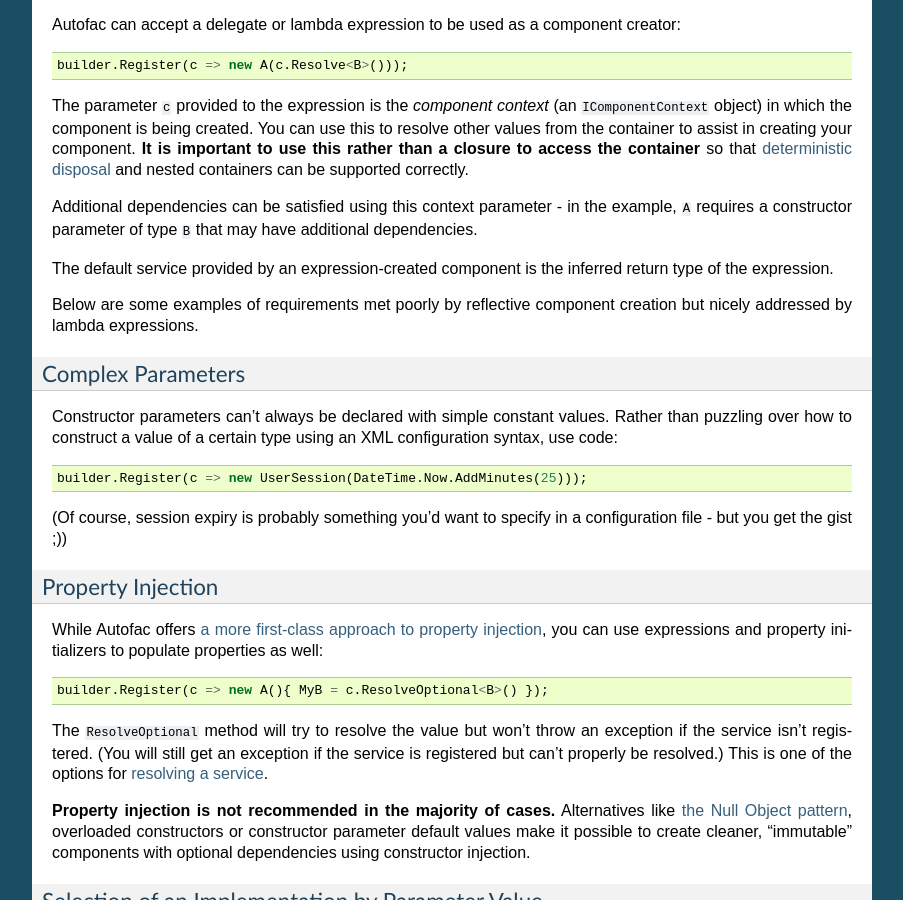
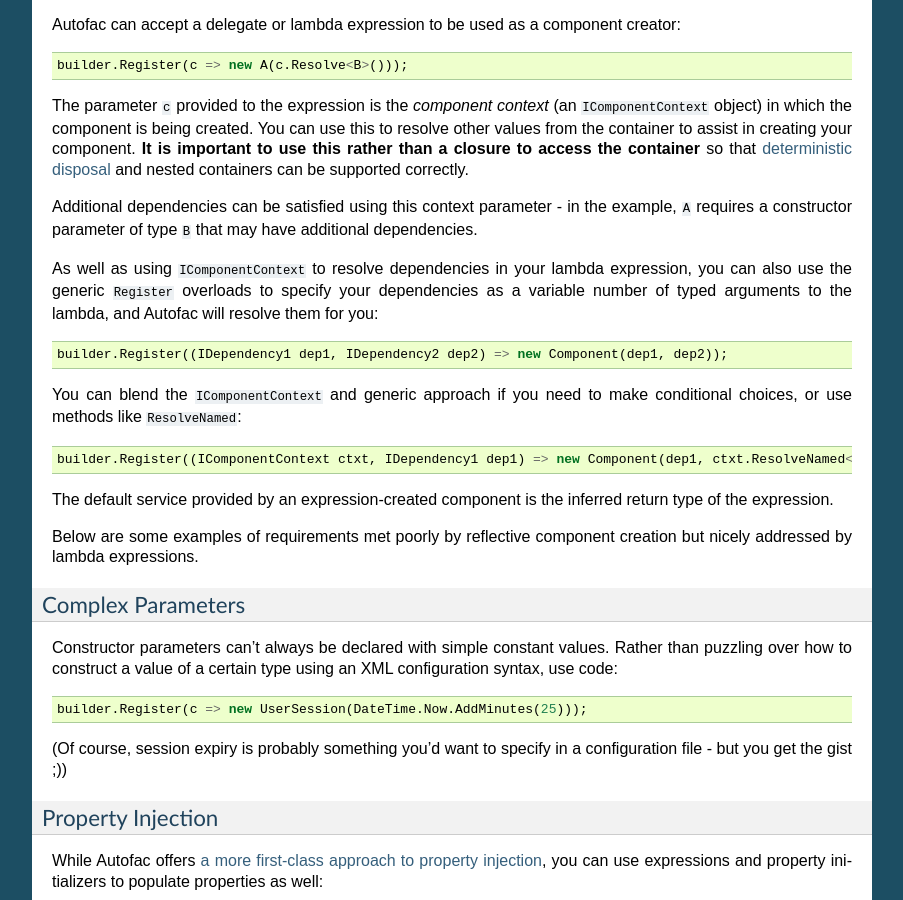
Before and after one commit to autofac/Documentation, a Sphinx documentation site: the page built from docs/register/registration.rst, in a window 1280 px wide and 900 px high, scrolled down 2478 px. Shown: the whole window, without its empty margins (198-1101 px from the left). Built offline with Sphinx 7.4.7, drawn with Linux system fonts in a browser that asks for light colours.

Commit message:
Adding to the docs for lambda registrations generic overloads

```diff
--- a/docs/register/registration.rst
+++ b/docs/register/registration.rst
@@ -139,6 +139,18 @@
 The parameter ``c`` provided to the expression is the *component context* (an ``IComponentContext`` object) in which the component is being created. You can use this to resolve other values from the container to assist in creating your component. **It is important to use this rather than a closure to access the container** so that :doc:`deterministic disposal <../lifetime/disposal>` and nested containers can be supported correctly.
 
 Additional dependencies can be satisfied using this context parameter - in the example, ``A`` requires a constructor parameter of type ``B`` that may have additional dependencies.
+
+As well as using ``IComponentContext`` to resolve dependencies in your lambda expression, you can also use the generic ``Register`` overloads to specify your dependencies as a variable number of typed arguments to the lambda, and Autofac will resolve them for you:
+
+.. sourcecode:: csharp
+
+  builder.Register((IDependency1 dep1, IDependency2 dep2) => new Component(dep1, dep2));
+
+You can blend the ``IComponentContext`` and generic approach if you need to make conditional choices, or use methods like ``ResolveNamed``:
+
+.. sourcecode:: csharp
+
+  builder.Register((IComponentContext ctxt, IDependency1 dep1) => new Component(dep1, ctxt.ResolveNamed<IDependency2>("value")));
 
 The default service provided by an expression-created component is the inferred return type of the expression.
 
```
Also changed, not shown: docs/register/parameters.rst (+8 -1 lines).
